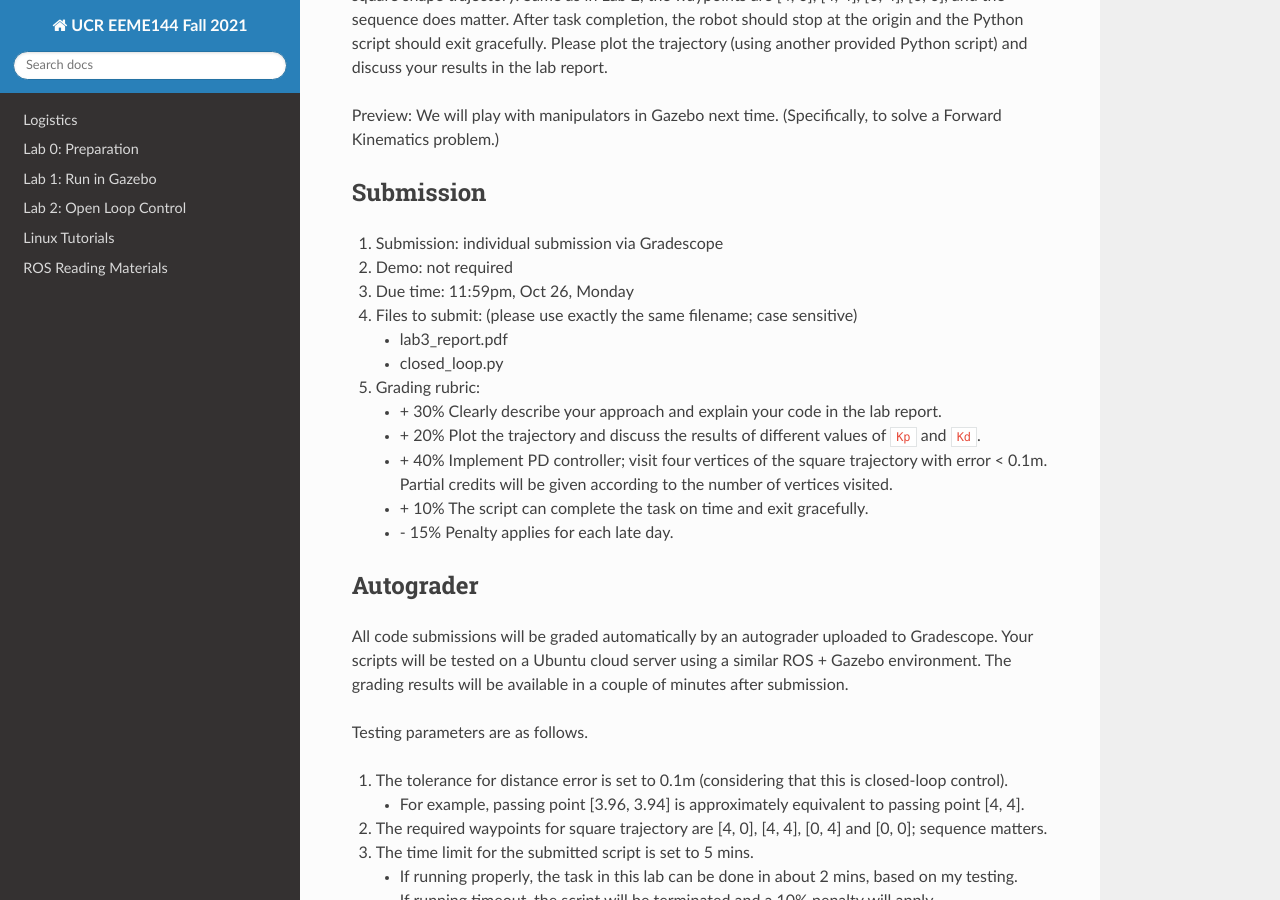
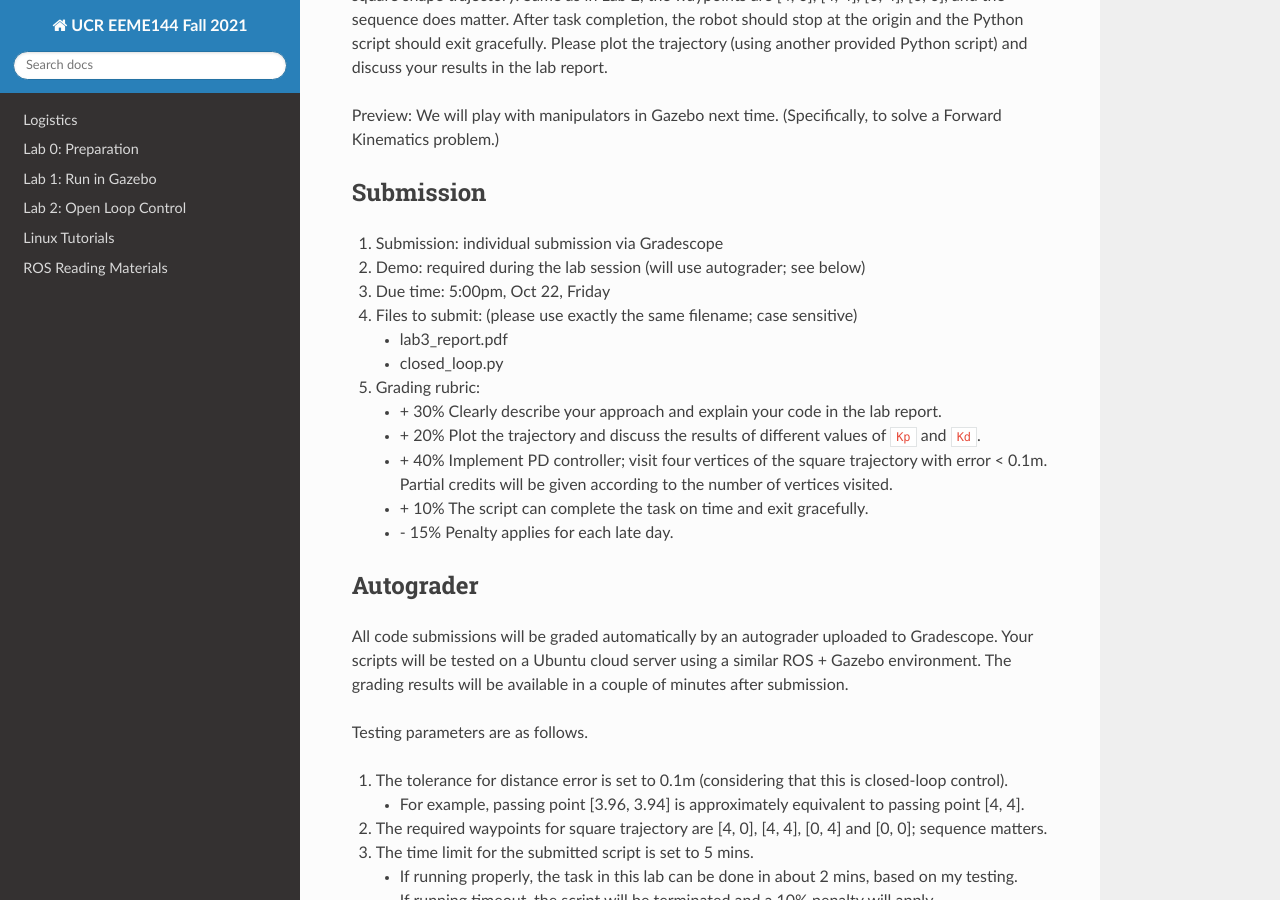
Before and after one commit to UCR-Robotics/ee144, a Sphinx documentation site: the page built from docs/lab3.rst, in a window 1280 px wide and 900 px high, scrolled down 376 px. Built offline with Sphinx 7.4.7 and the Read the Docs theme 2.0.0, drawn with Linux system fonts in a browser that asks for light colours; some of the changed text lies outside the part shown.

Commit message:
Updated Demo requirements and set to 2021

```diff
--- a/docs/lab3.rst
+++ b/docs/lab3.rst
@@ -24,9 +24,9 @@ Submission
 
 #. Submission: individual submission via Gradescope
 
-#. Demo: not required
+#. Demo: required during the lab session (will use autograder; see below)
 
-#. Due time: 11:59pm, Oct 26, Monday
+#. Due time: 5:00pm, Oct 22, Friday
 
 #. Files to submit: (please use exactly the same filename; case sensitive)
 
```
Also changed, not shown: other parts of docs/lab3.rst (+2 -2 lines).
